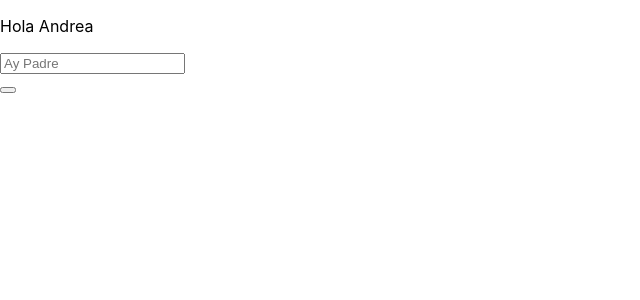
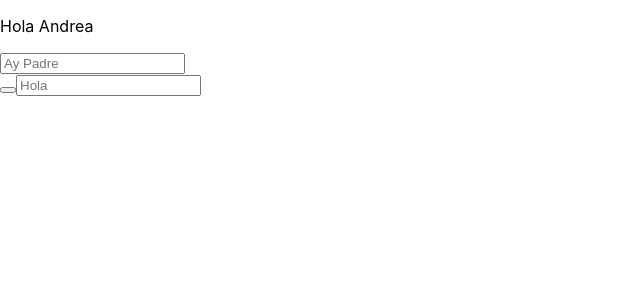
Before and after one commit to nurcanyildiz/diache, a React (Create React App) app: page / in a window 1280 px wide. Shown: the top 300 px of the page, without its empty margins (0-640 px from the left). Built offline with nearby package versions, Linux system fonts and the light colour scheme.

Commit message:
Added button and input

```diff
--- a/src/App.js
+++ b/src/App.js
@@ -50,6 +50,7 @@ function App() {
           </form>
         </div>
         <button></button>
+        <input type="text" placeholder="Hola"></input>
       </header>
     </div>
   );
```
